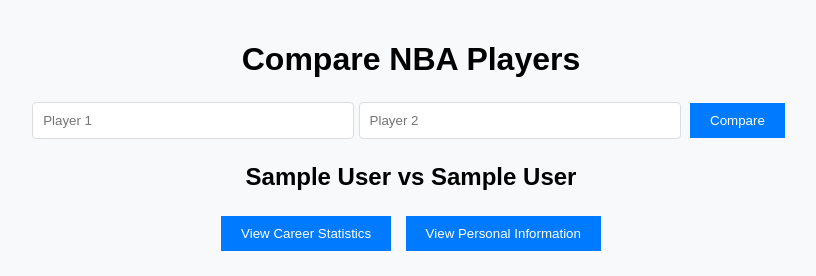
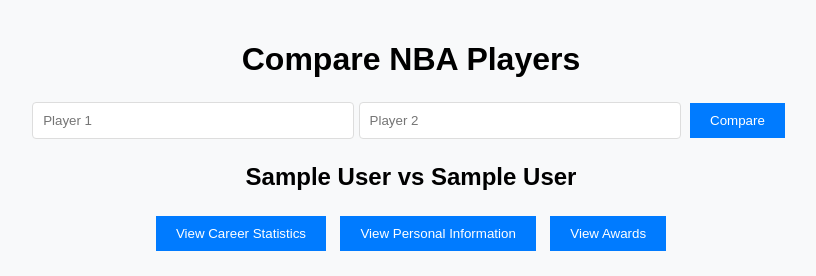
Before and after one commit to neallang/NBA_v2, a Django app: template nba_app/templates/nba_app/compare_players.html in a window 1280 px wide. Shown: the top 276 px of the page, without its empty margins (229-1045 px from the left). Run offline with Django 5.2, Linux system fonts and the light colour scheme; tables that the repository leaves empty hold one stand-in row (values such as "Sample post"); the template is opened without the code that fills it: values that come from a table or form of the project are taken from there, most other values are stand-ins (such as "Sample title", 1, 10 or a date in 2020); some libraries are stand-ins or nearby versions.

Commit message:
awards tab working, information inaccurate. switched to VSCode

```diff
--- a/nba_app/static/js/toggleTables.js
+++ b/nba_app/static/js/toggleTables.js
@@ -1,10 +1,22 @@
 $(document).ready(function() {
+    $("#career-stats-table").show();
+    $("#personal-info-table").hide();
+    $("#awards-table").hide();
+
     $("#toggle-stats").click(function() {
         $("#personal-info-table").hide();
         $("#career-stats-table").show();
+        $("#awards-table").hide();
     });
     $("#toggle-info").click(function() {
         $("#career-stats-table").hide();
         $("#personal-info-table").show();
+        $("#awards-table").hide();
+    });
+    $("#toggle-awards").click(function() {
+        $("#career-stats-table").hide();
+        $("#personal-info-table").hide();
+        $("#awards-table").show();
+
     });
 });
--- /dev/null
+++ b/nba_app/templates/nba_app/awards_table.html
@@ -0,0 +1,54 @@
+{% if player1_awards and player2_awards %}
+<table id="awards-table">
+    <tr>
+        <th>Award</th>
+        <th>{{ player1_info.full_name }}</th>
+        <th>{{ player2_info.full_name }}</th>
+    </tr>
+    <tr>
+        <td>Hall of Fame</td>
+        <td>{{ player1_awards.Hall_of_Fame }}</td>
+        <td>{{ player2_awards.Hall_of_Fame }}</td>
+    </tr>
+    <tr>
+        <td>Championships</td>
+        <td>{{ player1_awards.Championships }}</td>
+        <td>{{ player2_awards.Championships }}</td>
+    </tr>
+    <tr>
+        <td>All-NBA</td>
+        <td>{{ player1_awards.All_NBA }}</td>
+        <td>{{ player2_awards.All_NBA }}</td>
+    </tr>
+    <tr>
+        <td>All-Star</td>
+        <td>{{ player1_awards.All_Star }}</td>
+        <td>{{ player2_awards.All_Star }}</td>
+    </tr>
+    <tr>
+        <td>MVP</td>
+        <td>{{ player1_awards.MVP }}</td>
+        <td>{{ player2_awards.MVP }}</td>
+    </tr>
+    <tr>
+        <td>Finals MVP</td>
+        <td>{{ player1_awards.Finals_MVP }}</td>
+        <td>{{ player2_awards.Finals_MVP }}</td>
+    </tr>
+    <tr>
+        <td>DPOY</td>
+        <td>{{ player1_awards.DPOY }}</td>
+        <td>{{ player2_awards.DPOY }}</td>
+    </tr>
+    <tr>
+        <td>All-NBA Defense</td>
+        <td>{{ player1_awards.All_NBA_Defense }}</td>
+        <td>{{ player2_awards.All_NBA_Defense }}</td>
+    </tr>
+    <tr>
+        <td>ROTY</td>
+        <td>{{ player1_awards.ROTY }}</td>
+        <td>{{ player2_awards.ROTY }}</td>
+    </tr>
+</table>
+{% endif %}
--- a/nba_app/templates/nba_app/compare_players.html
+++ b/nba_app/templates/nba_app/compare_players.html
@@ -37,6 +37,7 @@
         <div class="toggle-buttons">
             <button id="toggle-stats">View Career Statistics</button>
             <button id="toggle-info">View Personal Information</button>
+            <button id="toggle-awards">View Awards</button>
         </div>
 
         <!-- Player Images -->
@@ -56,6 +57,8 @@
 
         <!-- Include Career Statistics Table -->
         {% include 'nba_app/career_stats_table.html' %}
+
+        {% include 'nba_app/awards_table.html' %}
     {% endif %}
 </body>
 </html>
```
Also changed, not shown: nba_app/views.py (+53 -2 lines).
